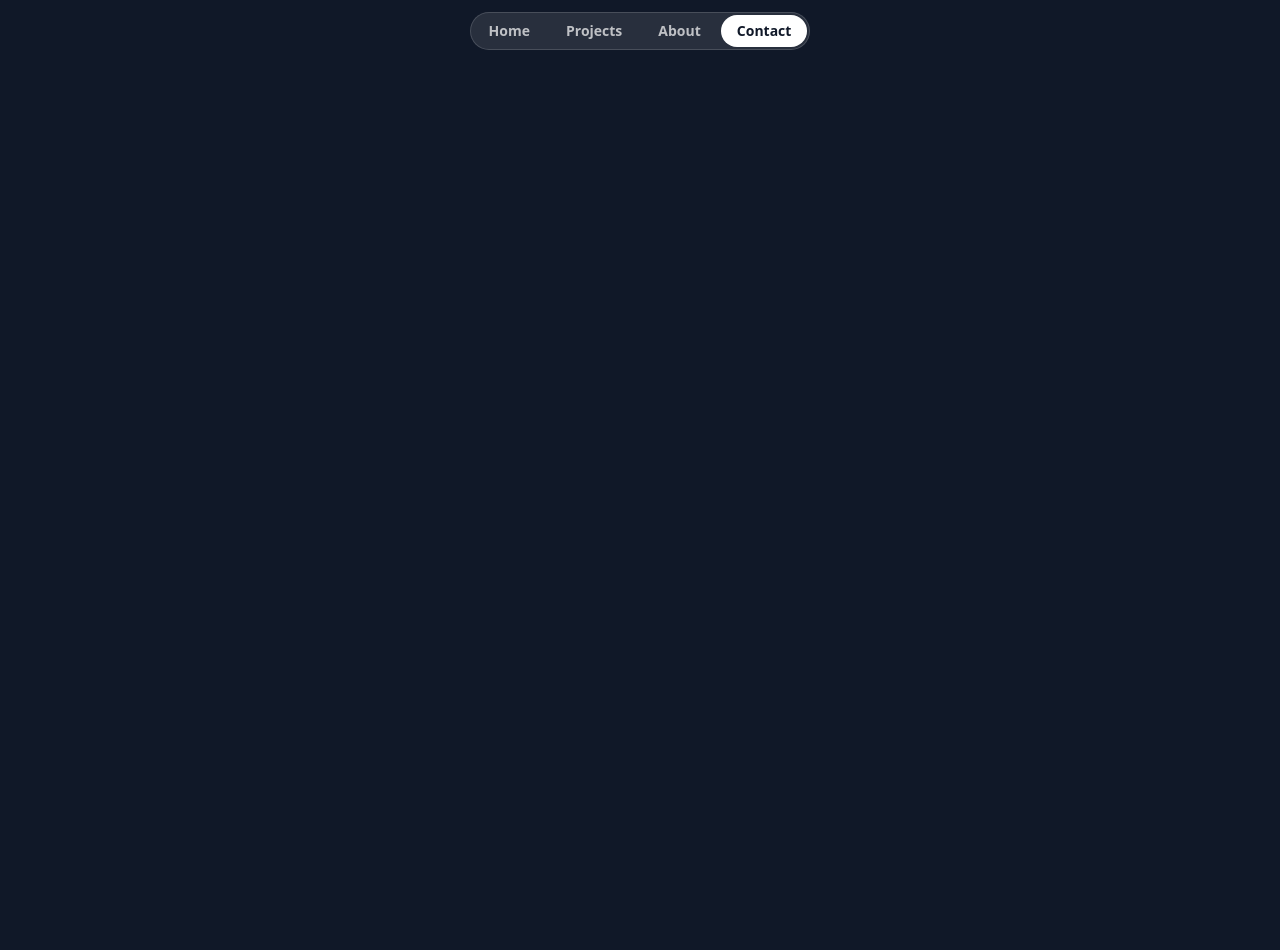
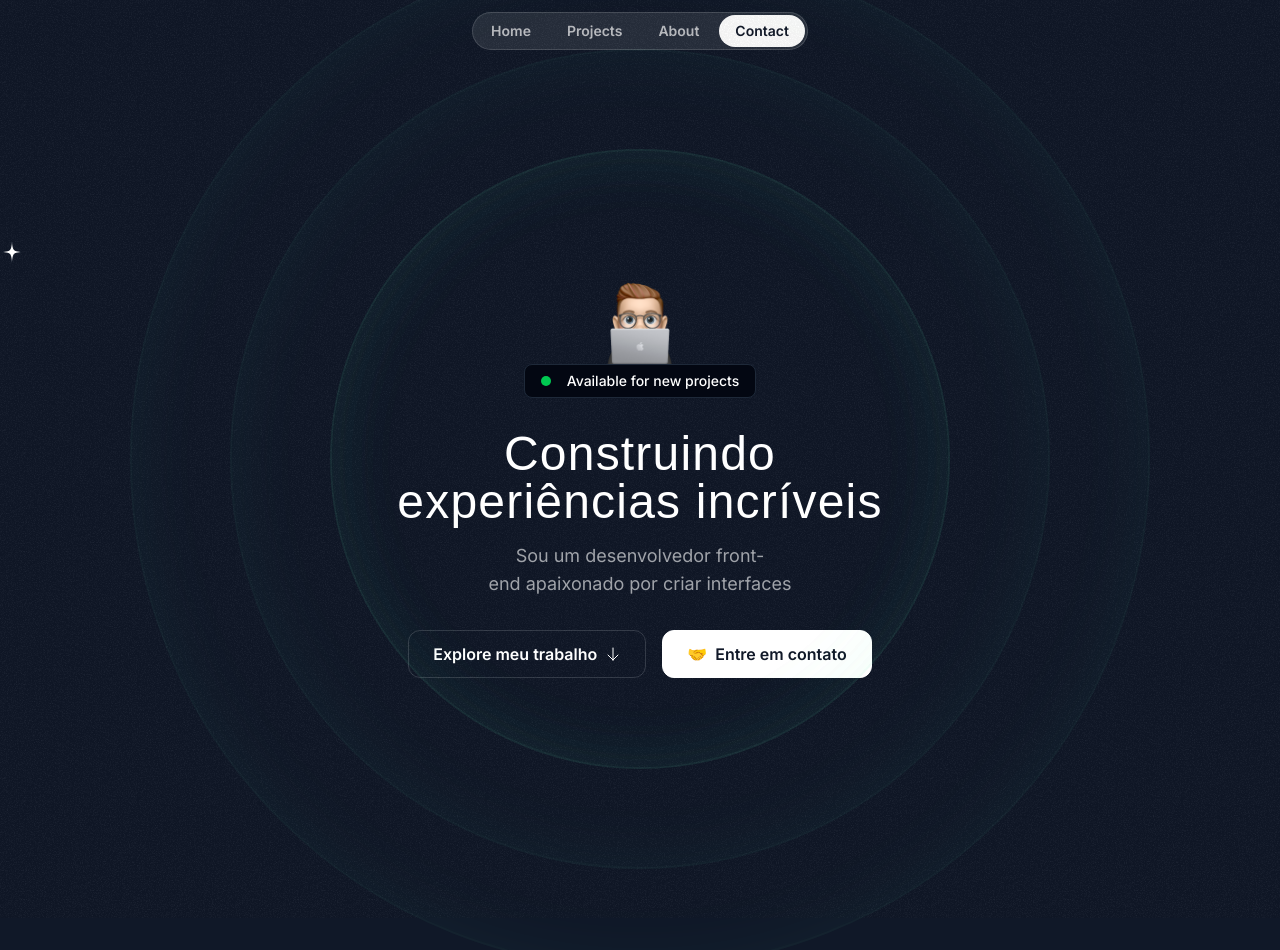
Before and after one commit to marquesmaycon/my-portfolio-2.0, a Next.js app: page / in a window 1280 px wide. Shown: the top 950 px of the page. Before the commit the page ends 800 px from the top, so only its background shows below. Built offline with nearby package versions, Linux system fonts and the light colour scheme; a web font is replaced by a local one.

Commit message:
hero init

```diff
--- a/app/globals.css
+++ b/app/globals.css
@@ -8,19 +8,16 @@
 @theme inline {
   --color-background: var(--background);
   --color-foreground: var(--foreground);
-  --font-sans: var(--font--sans);
-  --font-serif: var(--font--serif);
-}
-
-@media (prefers-color-scheme: dark) {
-  :root {
-    --background: #0a0a0a;
-    --foreground: #ededed;
-  }
+  --font-sans: var(--font-sans);
+  --font-serif: var(--font-serif);
 }
 
 @layer base {
   .nav-link {
     @apply px-4 py-1.5 rounded-full text-white/70 text-sm font-semibold hover:bg-white/10 hover:text-white transition duration-300;
   }
+
+  .hero-ring {
+    @apply absolute inset-0 size-[620px] border-2 top-1/2 left-1/2 -translate-x-1/2 -translate-y-1/2 rounded-full border-emerald-300/5 shadow-[0_0_80px_inset] shadow-emerald-300/5;
+  }
 }
--- a/app/page.tsx
+++ b/app/page.tsx
@@ -1,9 +1,11 @@
-import Header from "@/components/header";
+import { Header } from "@/components/header";
+import { Hero } from "@/components/hero";
 
 export default function Home() {
   return (
-    <div>
+    <>
       <Header />
-    </div>
+      <Hero />
+    </>
   );
 }
--- a/components/header.tsx
+++ b/components/header.tsx
@@ -1,6 +1,6 @@
-export default function Header() {
+export function Header() {
   return (
-    <div className="flex justify-center items-center relative top-3">
+    <div className="flex justify-center items-center fixed top-3 w-full">
       <nav className="flex gap-1 p-0.5 border border-white/15 rounded-full bg-white/10 backdrop:blur-2xl">
         <a href="#home" className="nav-link">
           Home
--- /dev/null
+++ b/components/hero.tsx
@@ -0,0 +1,71 @@
+"use client";
+
+import Image from "next/image";
+
+import ArrowDown from "@/assets/icons/arrow-down.svg";
+import StarIcon from "@/assets/icons/star.svg";
+import grainImage from "@/assets/images/grain.jpg";
+import memojiImage from "@/assets/images/memoji-computer.png";
+
+export function Hero() {
+  return (
+    <div className="py-32 md:py-48 lg:py-60 relative z-0 overflow-x-clip">
+      <div
+        className="absolute inset-0 -z-30 opacity-5"
+        style={{
+          backgroundImage: `url(${grainImage.src})`,
+        }}
+      />
+      <div className="hero-ring" />
+      <div className="hero-ring size-[820px]" />
+      <div className="hero-ring size-[1020px]" />
+      <div className="hero-ring size-[1220x]" />
+
+      <div className="asbolute">
+        <StarIcon />
+      </div>
+
+      <div className="container mx-auto">
+        <div className="flex flex-col items-center">
+          <Image
+            src={memojiImage}
+            className="size-[100px]"
+            alt="Memoji"
+            width={300}
+            height={300}
+          />
+          <div className="bg-gray-950 border border-gray-800 px-4 py-1.5 inline-flex items-center gap-4 rounded-lg">
+            <div className="bg-green-500 size-2.5 rounded-full"></div>
+            <div className="text-sm font-medium">
+              Available for new projects
+            </div>
+          </div>
+        </div>
+        <div className="max-w-lg mx-auto">
+          <h1 className="font-serif text-3xl md:text-5xl text-center mt-8 tracking-wide text-balance">
+            Construindo experiências incríveis
+          </h1>
+          <p className="mt-4 text-center text-white/60 text-balance md:text-lg">
+            Sou um desenvolvedor front-end apaixonado por criar interfaces
+          </p>
+        </div>
+        <div className="flex flex-col md:flex-row items-center justify-center mt-8 gap-4">
+          <button
+            type="button"
+            className="inline-flex items-center gap-2 border border-white/15 px-6 h-12 rounded-xl"
+          >
+            <span className="font-semibold">Explore meu trabalho</span>
+            <ArrowDown alt="Arrow Down" className="size-4" />
+          </button>
+          <button
+            type="button"
+            className="inline-flex items-center gap-2 border border-white bg-white text-gray-900 h-12 px-6 rounded-xl"
+          >
+            <span>🤝</span>
+            <span className="font-semibold">Entre em contato</span>
+          </button>
+        </div>
+      </div>
+    </div>
+  );
+}
```
